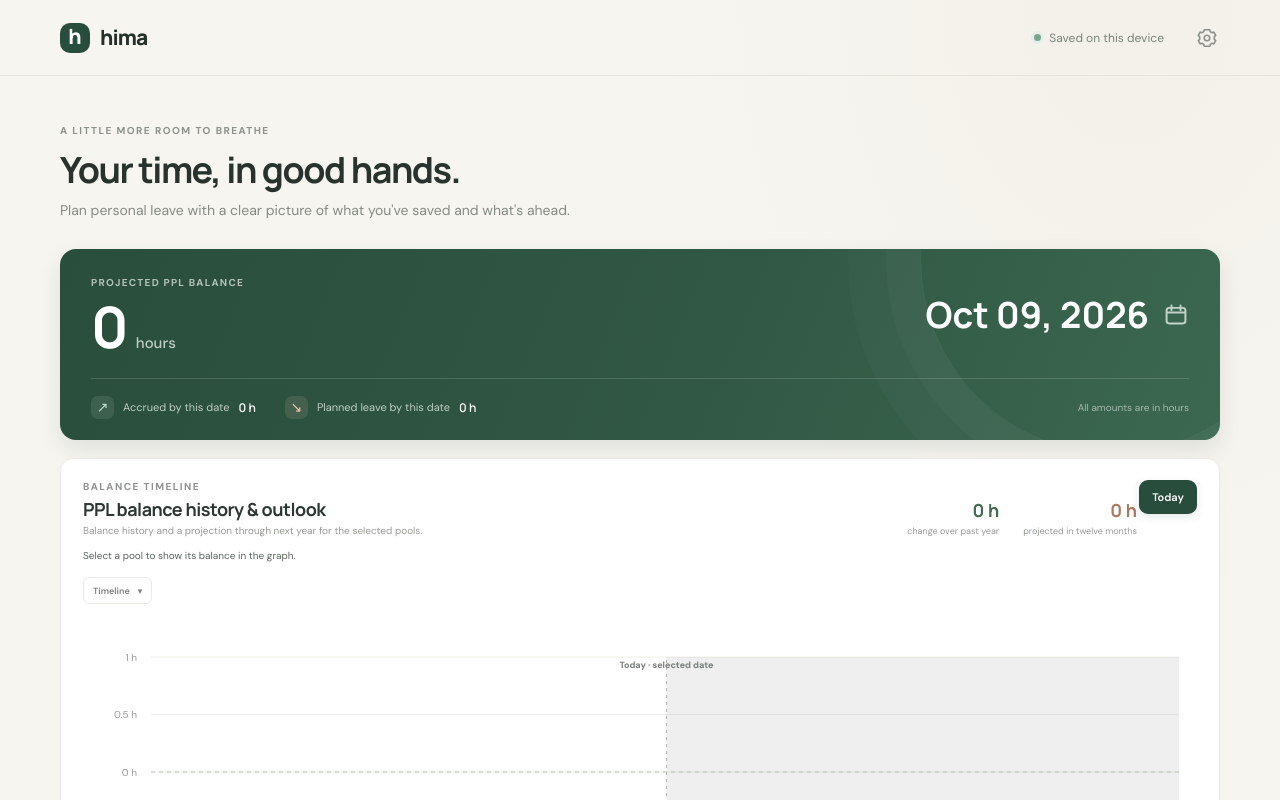
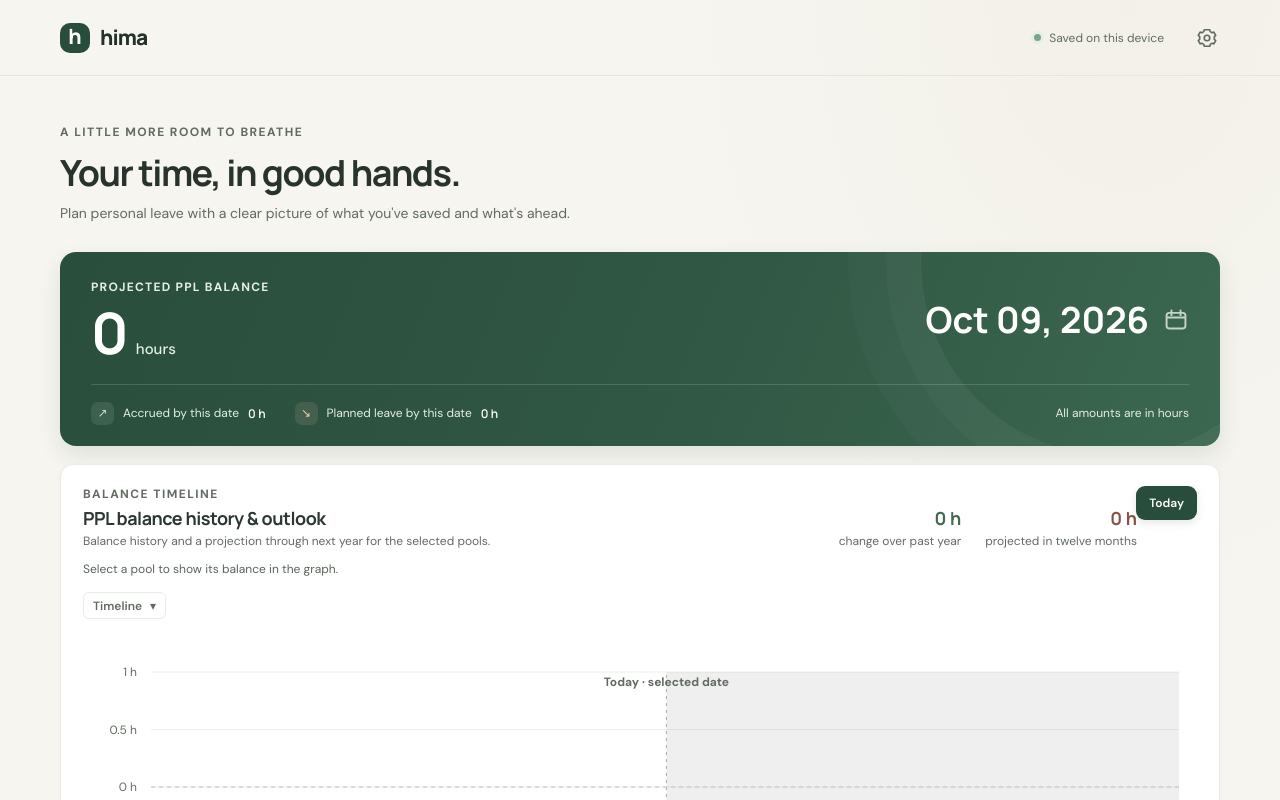
Before and after one commit to GrimOutlook/hima, a React (Vite) app: page / in a window 1280 px wide. Shown: the top 800 px of the page. Built offline with nearby package versions, Linux system fonts and the light colour scheme.

Commit message:
fix: improve small text readability and contrast

```diff
--- a/assets/main.css
+++ b/assets/main.css
@@ -7,7 +7,11 @@
   text-rendering: optimizeLegibility;
   -webkit-font-smoothing: antialiased;
   --ink: #24302a;
-  --muted: #858a82;
+  --muted: #626b61;
+  --text-warm: #875441;
+  --text-success: #426a4e;
+  --text-warning: #805e26;
+  --text-on-green: #e5eee8;
   --line: #e9e8e1;
   --green: #284d3c;
   --green-dark: #203e31;
@@ -542,3 +546,73 @@ button:focus-visible, input:focus-visible, select:focus-visible, a:focus-visible
   .event-day-card { gap: 8px; padding: 8px; }
   .event-allocation-row { grid-template-columns: minmax(0, 1.15fr) minmax(0, .85fr) 25px; gap: 6px; }
 }
+
+/* Readability floor, including compact controls and mobile overrides. */
+.eyebrow, .section-overline, .button-small, .balance-kicker,
+.date-picker > span, .date-picker-trigger, .date-picker-field > span,
+.calendar-selectors select, .calendar-weekdays, .calendar-day,
+.calendar-footer-button, .calendar-today-button, .calendar-date-error,
+.breakdown-label, .breakdown-item strong, .breakdown-icon, .balance-hint,
+.as-of-label, .pool-subtitle, .pool-balance-caption,
+.pool-event-subtraction-label, .pool-event-subtraction-caption,
+.pool-lifetime-metric span, .pool-lifetime-metric small,
+.pool-rules-disclosure > h3, .rule-row, .no-rules, .more-additions,
+.pool-unit-note, .events-caption, .events-empty-subtitle, .text-button,
+.pool-color-settings legend, .event-month, .event-info > strong,
+.event-info > span:not(.event-status), .event-info > .event-day-details,
+.event-status, .event-amount, .events-panel-footer, .history-panel-header p,
+.history-pool-filter, .history-pool-options, .history-pool-filter select,
+.history-pool-visibility, .history-change span, .history-projection span,
+.history-timeline-controls, .history-timeline-preset, .chart-today-label,
+.chart-selected-date-label, .balance-chart-tooltip, .balance-chart-tooltip-kind,
+.history-footnote, .empty-card p, .page-footer, .pool-usage-modal-empty,
+.pool-usage-modal .pool-usage-table,
+.pool-usage-modal .pool-usage-table thead th, .modal-heading p,
+.pool-caps-heading strong, .pool-caps-heading p, .pool-cap-row .field-label,
+.pool-cap-row .field-label input, .pool-cap-row .input-with-suffix > span,
+.field-label, .event-wizard-steps li, .wizard-hint, .event-selected-dates li,
+.event-review, .event-days-heading, .event-days-heading > span:last-child,
+.event-day-card .field-label input, .event-day-card .field-label select,
+.input-with-suffix > span, .nth-weekday-fields select, .segment, .form-error {
+  font-size: 12px;
+}
+
+/* Shared muted text passes AA on white and the tinted light surfaces. */
+.privacy-note, .eyebrow, .section-overline, .page-intro p, .button-quiet,
+.as-of-label, .pool-subtitle, .icon-button, .pool-balance span,
+.pool-balance-caption, .pool-lifetime-metric span, .pool-lifetime-metric small,
+.rule-date, .no-rules, .more-additions, .pool-unit-note, .events-caption,
+.events-empty-subtitle, .calendar-weekdays,
+.event-info > span:not(.event-status), .event-info > .event-day-details,
+.events-panel-footer, .history-panel-header p, .history-pool-filter,
+.history-pool-options, .history-change span, .history-projection span,
+.history-timeline-controls, .history-timeline-preset, .balance-chart-loading,
+.balance-chart-tooltip-kind, .history-footnote, .empty-card p, .page-footer,
+.pool-usage-modal-empty, .pool-usage-modal .pool-usage-table thead th,
+.modal-heading p, .pool-caps-heading p, .event-wizard-steps li, .wizard-hint,
+.event-days-heading > span:last-child, .input-with-suffix > span, .segment {
+  color: var(--muted);
+}
+.field-label input::placeholder { color: var(--muted); opacity: 1; }
+.balance-kicker, .balance-unit, .date-picker > span,
+.breakdown-label, .balance-hint { color: var(--text-on-green); }
+.date-picker-field > span { color: var(--muted); }
+.pool-event-subtraction-heading, .pool-event-subtraction-caption,
+.event-status, .history-change .history-change-negative,
+.history-projection strong { color: var(--text-warm); }
+.event-status-counted { color: var(--text-success); }
+.event-status-partial { color: var(--text-warning); }
+.pool-time-added { color: #2866ab; }
+.event-wizard-steps li.is-active, .segment.is-active { color: #3e5d45; }
+
+/* Give larger labels room to wrap rather than squeezing the text. */
+.balance-topline, .balance-breakdown, .pool-card-footer,
+.events-caption, .events-panel-footer { flex-wrap: wrap; }
+.event-row { grid-template-columns: 38px minmax(0, 1fr) auto; }
+.event-actions { grid-column: 3; }
+.event-info > strong, .event-info > span:not(.event-status) {
+  white-space: normal;
+  overflow-wrap: anywhere;
+}
+.pool-cap-row .input-with-suffix input { padding-right: 51px; }
+.history-timeline-heading { width: 52px; }
--- a/src/BalanceChart.tsx
+++ b/src/BalanceChart.tsx
@@ -469,7 +469,7 @@ export function BalanceChart({
                 tickLine={false}
                 tickMargin={9}
                 height={30}
-                tick={{ fill: "#969d95", fontSize: 10, fontFamily: "DM Sans, sans-serif" }}
+                tick={{ fill: "var(--muted)", fontSize: 12, fontFamily: "DM Sans, sans-serif" }}
                 allowDataOverflow
               />
               <YAxis
@@ -481,7 +481,7 @@ export function BalanceChart({
                 tickLine={false}
                 tickMargin={8}
                 width={PLOT_LEFT}
-                tick={{ fill: "#969d95", fontSize: 10, fontFamily: "DM Sans, sans-serif" }}
+                tick={{ fill: "var(--muted)", fontSize: 12, fontFamily: "DM Sans, sans-serif" }}
                 allowDecimals
               />
               {todayIsVisible && <ReferenceLine
@@ -491,8 +491,8 @@ export function BalanceChart({
                 label={{
                   value: selectedIndex === todayIndex ? "Today · selected date" : "Today",
                   position: "insideTop",
-                  fill: "#747e74",
-                  fontSize: 9,
+                  fill: "var(--muted)",
+                  fontSize: 12,
                   className: "chart-today-label",
                 }}
               />}
@@ -504,8 +504,8 @@ export function BalanceChart({
                   label={{
                     value: "Selected date",
                     position: "insideBottom",
-                    fill: PROJECTED_COLOR,
-                    fontSize: 9,
+                    fill: "var(--text-warm)",
+                    fontSize: 12,
                     className: "chart-selected-date-label",
                   }}
                 />
```
